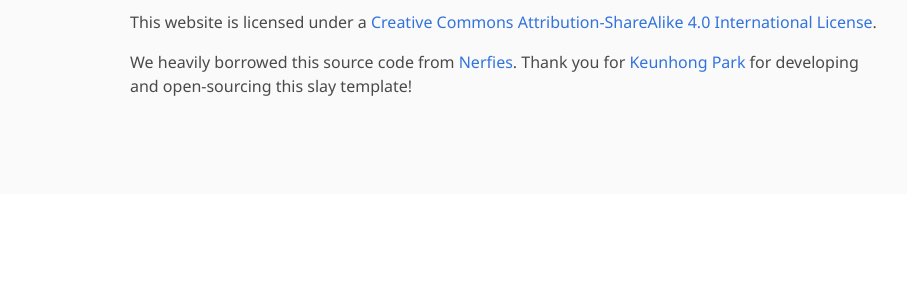
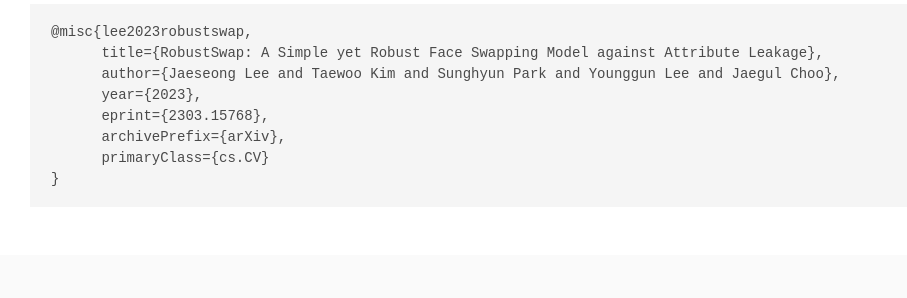
Before and after one commit to robustswap/robustswap.github.io, a plain HTML site: page index.html in a window 1280 px wide. Shown: the part 4979-5277 px from the top of the page, without its empty margins (130-1037 px from the left). Before the commit the page ends 5173 px from the top, so only its background shows below. Drawn offline with nearby package versions, Linux system fonts and the light colour scheme; some icons are missing; a web font is replaced by a local one.

Commit message:
Update index.html

```diff
--- a/index.html
+++ b/index.html
@@ -400,18 +400,21 @@
   </div>
 </section>
 
-<!--
+
 <section class="section" id="BibTeX">
   <div class="container is-max-desktop content">
     <h2 class="title">BibTeX</h2>
-    <pre><code>@article{park2021nerfies,
-  author    = {Park, Keunhong and Sinha, Utkarsh and Barron, Jonathan T. and Bouaziz, Sofien and Goldman, Dan B and Seitz, Steven M. and Martin-Brualla, Ricardo},
-  title     = {Nerfies: Deformable Neural Radiance Fields},
-  journal   = {ICCV},
-  year      = {2021},
-}</code></pre>
+    <pre><code>@misc{lee2023robustswap,
+      title={RobustSwap: A Simple yet Robust Face Swapping Model against Attribute Leakage},
+      author={Jaeseong Lee and Taewoo Kim and Sunghyun Park and Younggun Lee and Jaegul Choo},
+      year={2023},
+      eprint={2303.15768},
+      archivePrefix={arXiv},
+      primaryClass={cs.CV}
+}
+</code></pre>
   </div>
-</section> -->
+</section>
 
 
 <footer class="footer">
```
